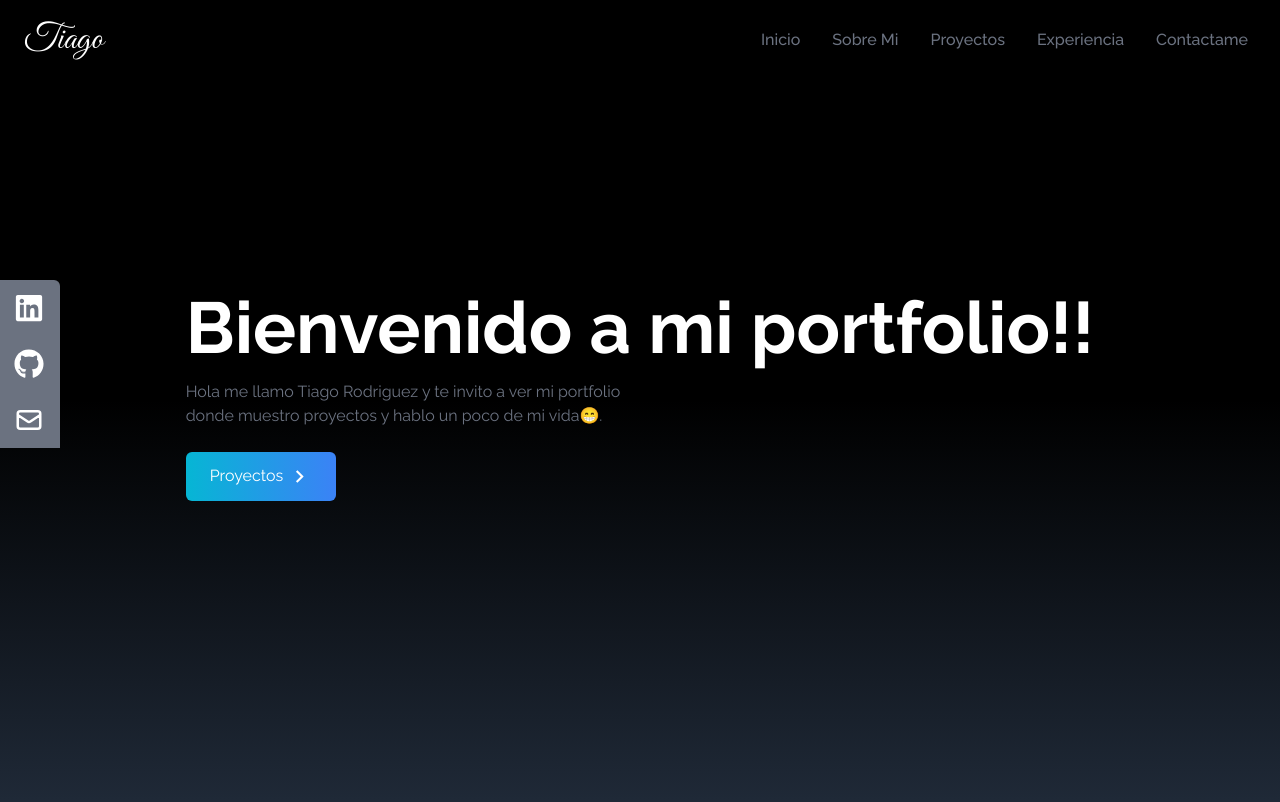
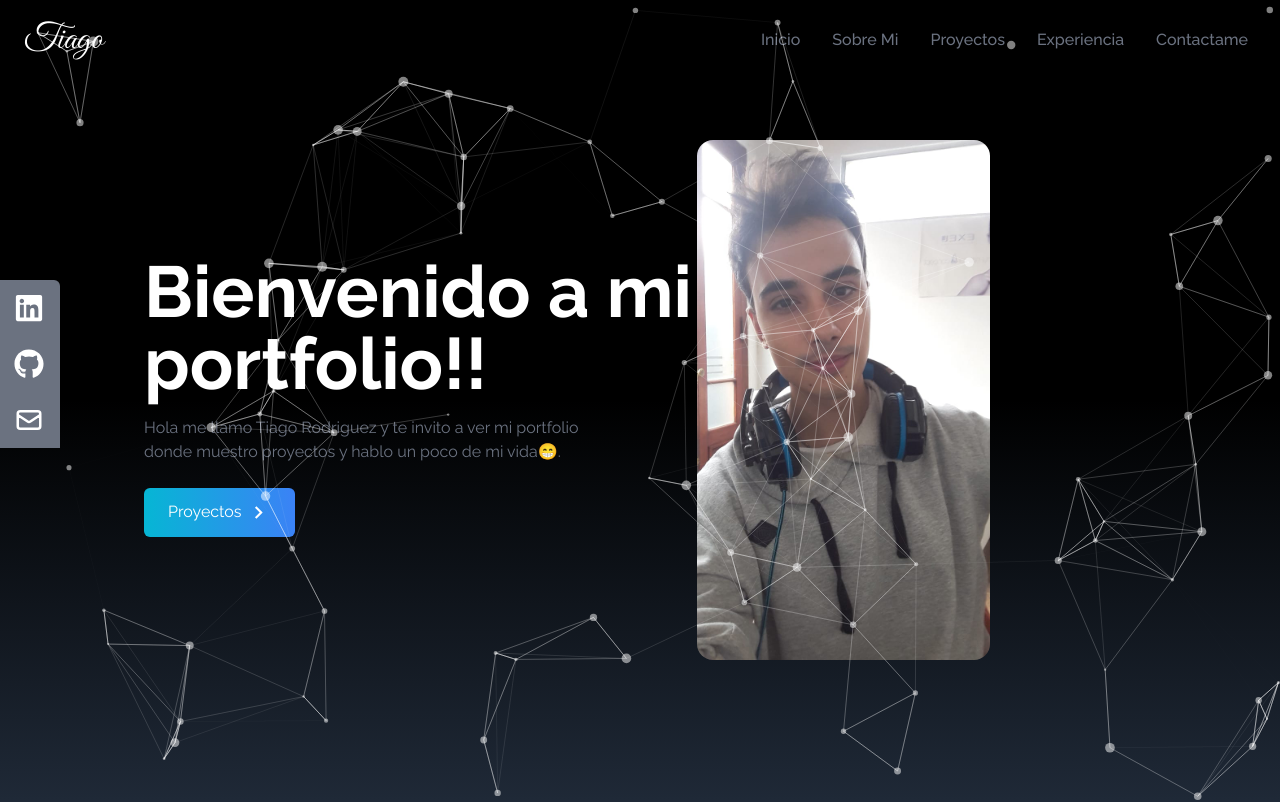
Before and after one commit to Titi24Pehuajo/PORTFOLIO, a React (Create React App) app in the folder portfolio/: page / in a window 1280 px wide. Shown: the top 802 px of the page. Built offline with nearby package versions, Linux system fonts and the light colour scheme.

Commit message:
Ultimos ajuestes

```diff
--- a/portfolio/package.json
+++ b/portfolio/package.json
@@ -11,6 +11,8 @@
     "react-icons": "^4.8.0",
     "react-scripts": "5.0.1",
     "react-scroll": "^1.8.9",
+    "react-tsparticles": "^2.9.3",
+    "tsparticles": "^2.9.3",
     "web-vitals": "^2.1.4"
   },
   "scripts": {
--- a/portfolio/src/App.js
+++ b/portfolio/src/App.js
@@ -5,14 +5,18 @@
 import Proyects from "./components/Proyects";
 import Experience from "./components/Experience";
 import Contact from "./components/Contact";
+import ParticlesBackground from "./components/ParticlesBackground";
 
 function App() {
   return (
     <>
-      <Navbar />
+      <div>
+        <Navbar />
+        <ParticlesBackground />
+      </div>
+      <SocialLinks />
       <Home />
       <AboutMe />
-      <SocialLinks />
       <Proyects />
       <Experience />
       <Contact />
--- a/portfolio/src/components/AboutMe.jsx
+++ b/portfolio/src/components/AboutMe.jsx
@@ -1,4 +1,5 @@
 import React from "react";
+import perfil from "../assets/perfil.png";
 
 const AboutMe = () => {
   return (
@@ -26,8 +27,6 @@
         </p>
 
         <br />
-
-        <p className="text-xl"></p>
       </div>
     </div>
   );
--- a/portfolio/src/components/Home.jsx
+++ b/portfolio/src/components/Home.jsx
@@ -1,6 +1,8 @@
 import React from "react";
 import { MdOutlineKeyboardArrowRight } from "react-icons/md";
 import { Link } from "react-scroll";
+import perfil from "../assets/perfil.png";
+import "../styles/home.css";
 
 const Home = () => {
   return (
@@ -32,6 +34,10 @@
             </Link>
           </div>
         </div>
+
+        <div>
+          <img src={perfil} alt="my profile" className="rounded-2xl  w-2/3 " />
+        </div>
       </div>
     </div>
   );
--- /dev/null
+++ b/portfolio/src/components/ParticlesBackground.jsx
@@ -0,0 +1,103 @@
+import { useCallback } from "react";
+import Particles from "react-tsparticles";
+import { loadFull } from "tsparticles";
+
+import React from "react";
+
+const ParticlesBackground = () => {
+  const particlesInit = useCallback(async (engine) => {
+    console.log(engine);
+    // you can initiate the tsParticles instance (engine) here, adding custom shapes or presets
+    // this loads the tsparticles package bundle, it's the easiest method for getting everything ready
+    // starting from v2 you can add only the features you need reducing the bundle size
+    await loadFull(engine);
+  }, []);
+
+  const particlesLoaded = useCallback(async (container) => {
+    await console.log(container);
+  }, []);
+
+  return (
+    <div>
+      <Particles
+        id="tsparticles"
+        init={particlesInit}
+        loaded={particlesLoaded}
+        options={{
+          background: {
+            // color: {
+            //   value: "#0d47a1",
+            // },
+          },
+          fpsLimit: 120,
+          interactivity: {
+            events: {
+              onClick: {
+                enable: true,
+                mode: "push",
+              },
+              onHover: {
+                enable: true,
+                mode: "repulse",
+              },
+              resize: true,
+            },
+            modes: {
+              push: {
+                quantity: 3,
+              },
+              repulse: {
+                distance: 80,
+                duration: 0.4,
+              },
+            },
+          },
+          particles: {
+            color: {
+              value: "#ffffff",
+            },
+            links: {
+              color: "#ffffff",
+              distance: 150,
+              enable: true,
+              opacity: 0.5,
+              width: 1,
+            },
+            collisions: {
+              enable: true,
+            },
+            move: {
+              directions: "none",
+              enable: true,
+              outModes: {
+                default: "bounce",
+              },
+              random: false,
+              speed: 2,
+              straight: false,
+            },
+            number: {
+              density: {
+                enable: true,
+                area: 800,
+              },
+              value: 80,
+            },
+            opacity: {
+              value: 0.5,
+            },
+            shape: {
+              type: "circle",
+            },
+            size: {
+              value: { min: 1, max: 5 },
+            },
+          },
+          detectRetina: true,
+        }}
+      />
+    </div>
+  );
+};
+
+export default ParticlesBackground;
```
Also changed, not shown: portfolio/src/assets/perfil.png (added), portfolio/src/components/config/particlesConfig.js (added), 1 other file (tests, documents, lock files or other folders).
